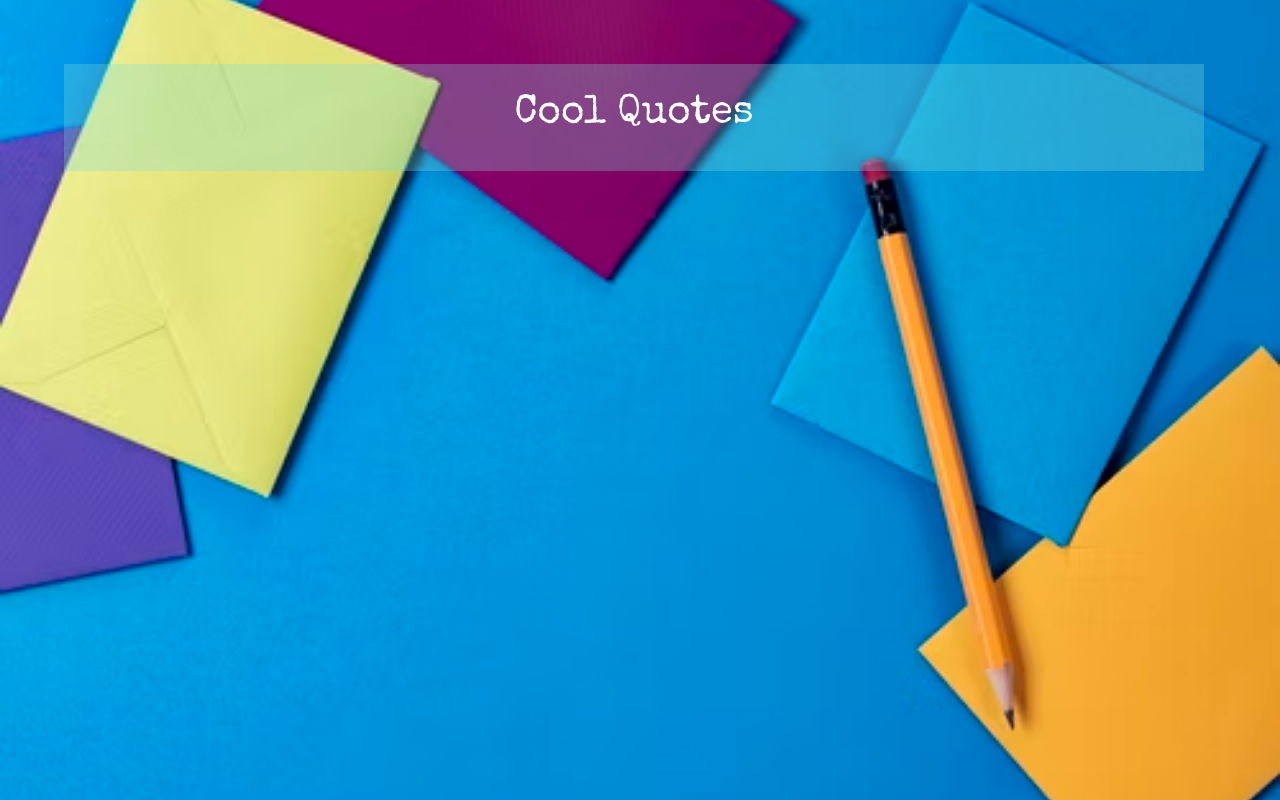
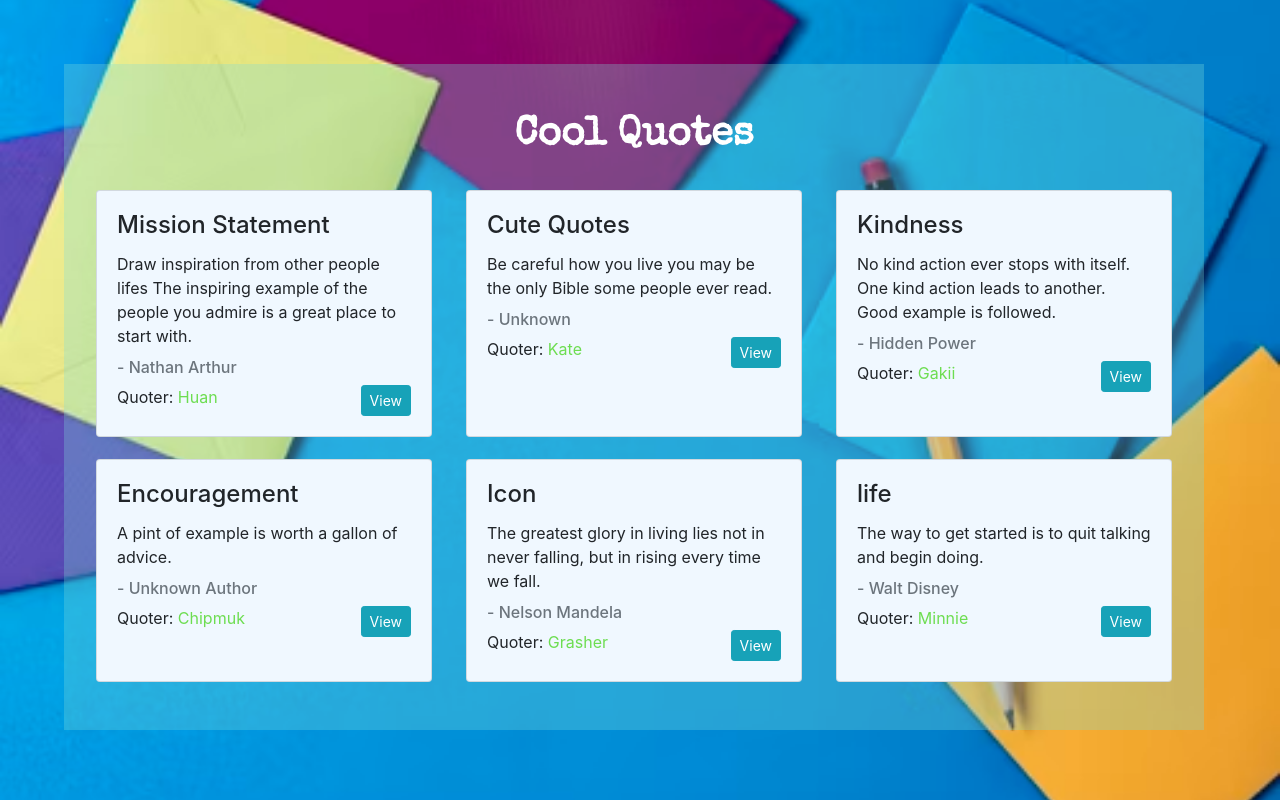
Before and after one commit to poldiee/quotes, an Angular app: page / in a window 1280 px wide. Built offline with nearby package versions, Linux system fonts and the light colour scheme.

Commit message:
quote class addition

```diff
--- /dev/null
+++ b/src/app/quote.ts
@@ -0,0 +1,7 @@
+export class Quote {
+  id!: number;
+  name!: string;
+  quote!: string;
+  title!: string;
+  author!: string;
+}
--- a/src/app/quotes/quotes.component.css
+++ b/src/app/quotes/quotes.component.css
@@ -1,11 +1,30 @@
-h1{
-    font-family: 'Special Elite', cursive;
+h1 {
+  font-family: "Special Elite", cursive;
   color: white;
+  text-align: center;
+  font-weight: bolder;
+  padding-bottom: 2%;
+  padding-top: 2%;
 }
-  .overlay{
-    background-color:rgba(126, 223, 218, 0.301);
+.overlay {
+  background-color: rgba(126, 223, 218, 0.301);
   border-radius: 0px;
   margin: 5%;
   padding-top: 2%;
   padding-bottom: 2%;
 }
+#name {
+  color: rgb(109, 221, 81);
+}
+.all-cards {
+  display: flex;
+  flex-wrap: wrap;
+  justify-content: space-around;
+}
+#quotes-button {
+  float: right;
+}
+.card {
+  margin-bottom: 2%;
+  background-color: aliceblue;
+}
--- a/src/app/quotes/quotes.component.html
+++ b/src/app/quotes/quotes.component.html
@@ -1,6 +1,17 @@
 <!-- <p>quotes works!</p> -->
-<div class="container overlay" style="text-align:center">
+<div class="container overlay">
     <h1>
       {{ title | titlecase }}
     </h1>
+    <div class="all-cards">
+        <div *ngFor="let quote of quotes" class="card" style="width: 21rem;" >
+          <div class="card-body">
+            <h4 class="card-title">{{quote.title}}</h4>
+            <p class="card-text">{{quote.quote}}</p>
+            <h6 class="card-subtitle mb-2 text-muted"> - {{quote.author}}</h6>
+            <span class="card-subtitle mb-2">Quoter: <span id="name">{{quote.name}}</span></span>
+            <button class="btn btn-info btn-sm" id="quotes-button">View</button>
+
+          </div>
+        </div>
   </div>
--- a/src/app/quotes/quotes.component.ts
+++ b/src/app/quotes/quotes.component.ts
@@ -1,4 +1,5 @@
 import { Component, OnInit } from '@angular/core';
+import { Quote } from '../quote';
 
 @Component({
   selector: 'app-quotes',
@@ -7,6 +8,14 @@ import { Component, OnInit } from '@angular/core';
 })
 export class QuotesComponent implements OnInit {
   title = 'Cool quotes';
+  quotes :Quote[]=[
+    {id:1,name:'Huan',title:'Mission Statement',quote:'Draw inspiration from other people lifes The inspiring example of the people you admire is a great place to start with.',author:'Nathan Arthur'},
+    {id:2,name:'Kate',title:'Cute Quotes',quote:'Be careful how you live you may be the only Bible some people ever read.',author:'Unknown'},
+    {id:3,name:'Gakii',title:'Kindness',quote:'No kind action ever stops with itself. One kind action leads to another. Good example is followed.',author:'Hidden Power'},
+    {id:4,name:'Chipmuk',title:'Encouragement',quote:'A pint of example is worth a gallon of advice.',author:'Unknown Author'},
+    {id:3,name:'Grasher',title:'Icon',quote:'The greatest glory in living lies not in never falling, but in rising every time we fall.',author:'Nelson Mandela'},
+    {id:3,name:'Minnie',title:'life',quote:'The way to get started is to quit talking and begin doing. ',author:'Walt Disney'},
+  ]
   constructor() { }
 
   ngOnInit(): void {
```
Also changed, not shown: 1 other file (tests, documents, lock files or other folders). Lines whose indentation alone changed are shown as unchanged.
